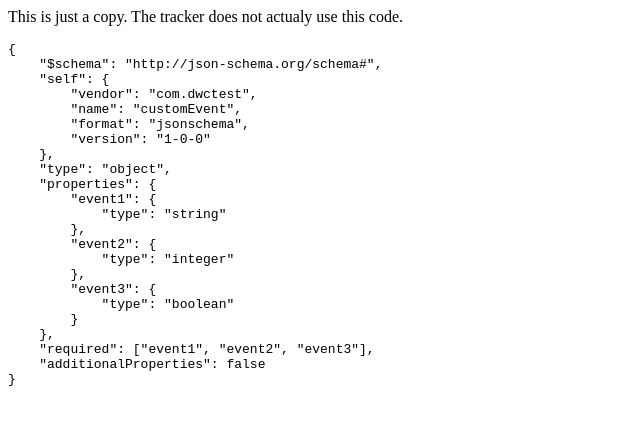
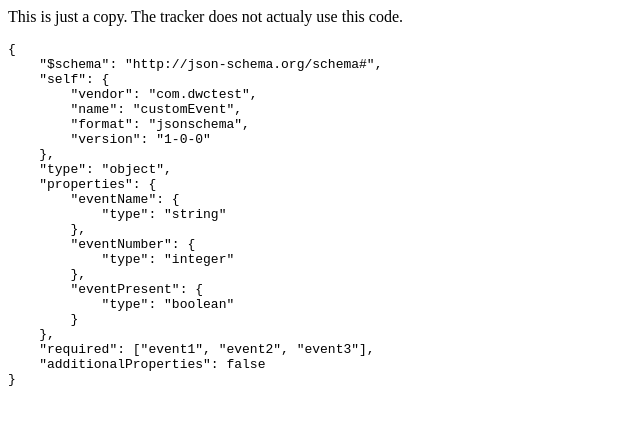
Before and after one commit to daveinnyc/daveinnyc.github.io, a plain HTML site: page self-desc-json.html in a window 1280 px wide. Shown: the whole page, without its empty margins (0-640 px from the left). Drawn offline with Linux system fonts and the light colour scheme.

Commit message:
Better variable names

```diff
--- a/self-desc-json.html
+++ b/self-desc-json.html
@@ -15,13 +15,13 @@
     },
     "type": "object",
     "properties": {
-        "event1": {
+        "eventName": {
             "type": "string"
         },
-        "event2": {
+        "eventNumber": {
             "type": "integer"
         },
-        "event3": {
+        "eventPresent": {
             "type": "boolean"
         }
     },
```
